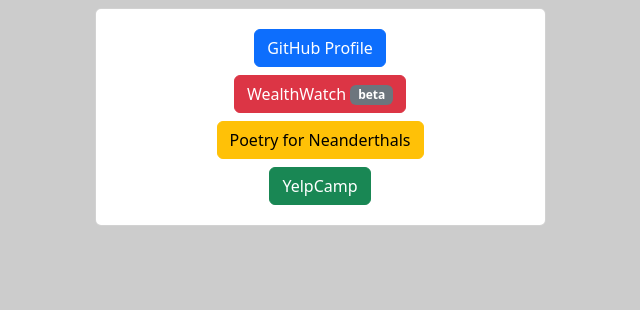
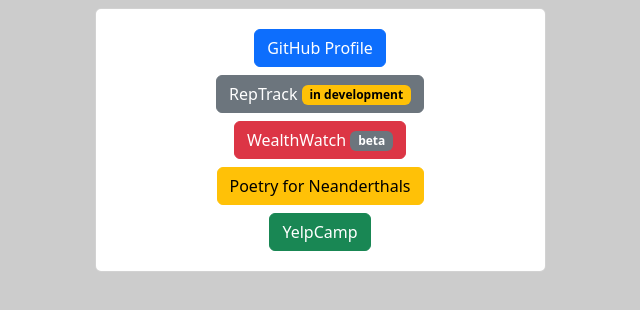
Before and after one commit to aditya-arcot/Portfolio-Website, an Angular app: page / in a window 1280 px wide. Shown: the top 310 px of the page, without its empty margins (320-960 px from the left). Built offline with nearby package versions, Linux system fonts and the light colour scheme.

Commit message:
add reptrack button

```diff
--- a/src/app/app.component.html
+++ b/src/app/app.component.html
@@ -14,6 +14,16 @@
                             target="_blank"
                         >
                             GitHub Profile
+                        </a>
+                        <a
+                            href="https://wealthwatch.aarcot.com/"
+                            class="btn btn-secondary m-1"
+                            target="_blank"
+                        >
+                            RepTrack
+                            <span class="badge text-bg-warning"
+                                >in development</span
+                            >
                         </a>
                         <a
                             href="https://wealthwatch.aarcot.com/"
```
